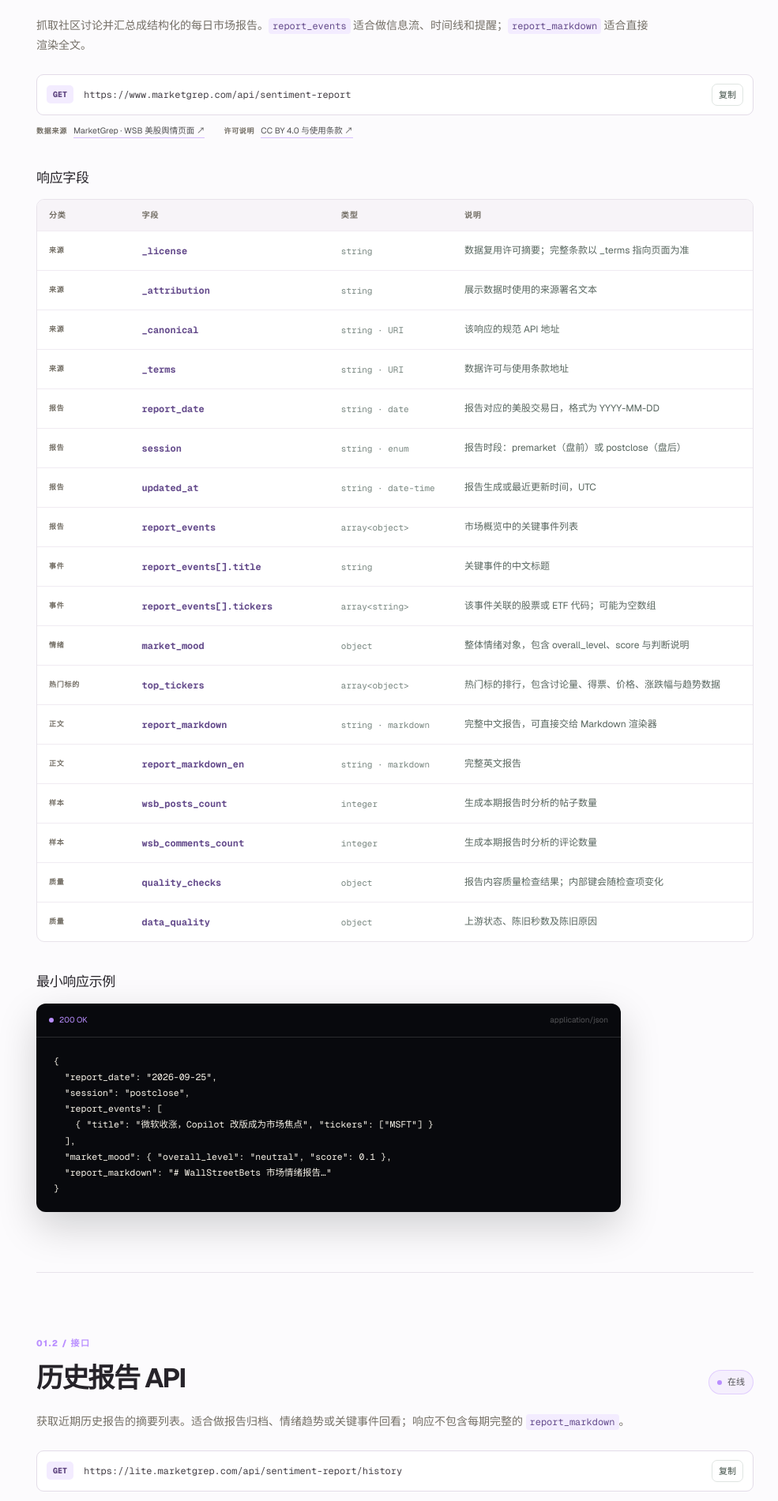
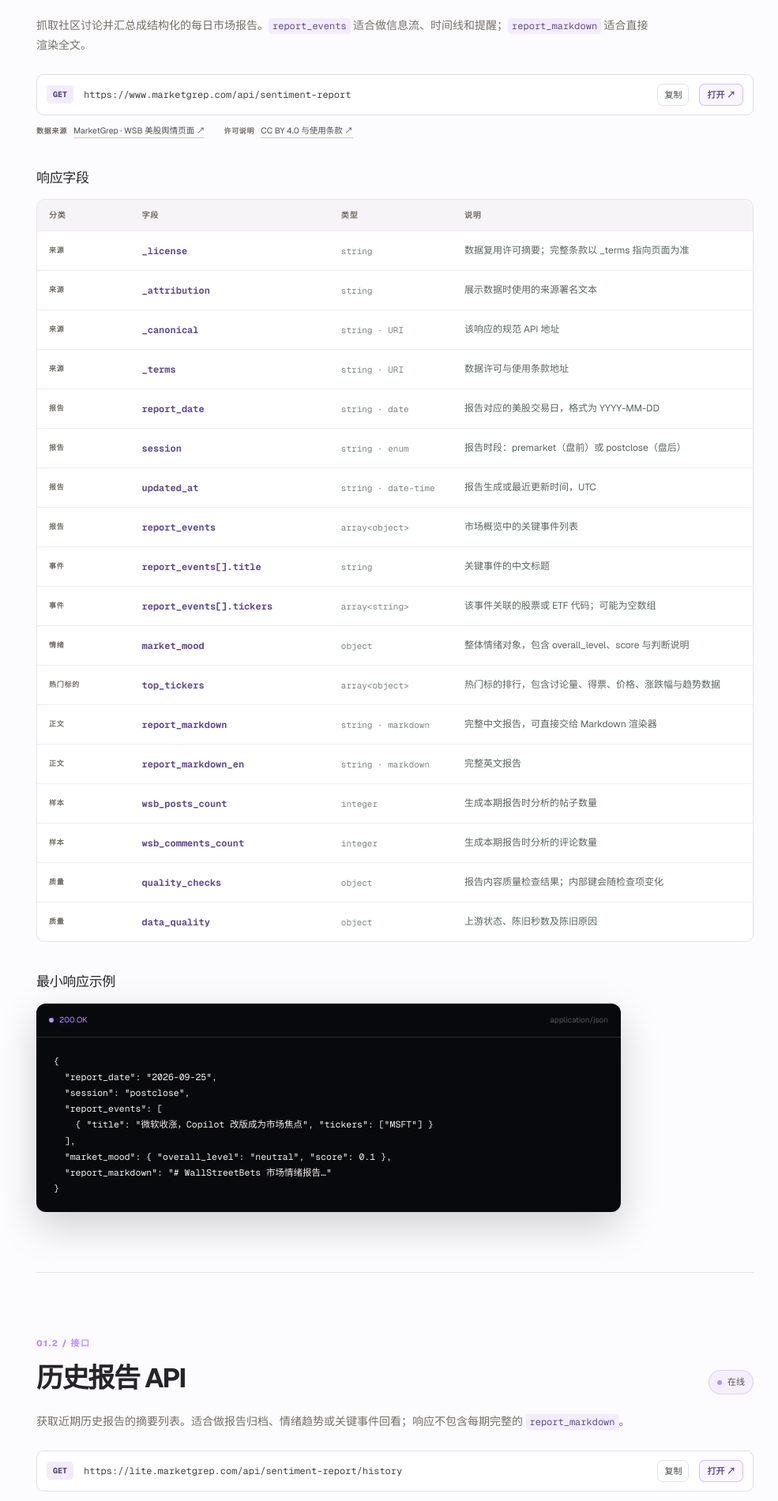
Before and after one commit to juanjuanjie/FinEqual, a Next.js app: page / in a window 1280 px wide. Shown: the part 1499-3400 px from the top of the page at 79% size, without its empty margins (270-1255 px from the left). Built offline with nearby package versions, Linux system fonts and the light colour scheme.

Commit message:
Add open buttons to GET endpoints

```diff
--- a/app/globals.css
+++ b/app/globals.css
@@ -102,6 +102,8 @@ pre { margin:0; padding:20px 22px; overflow:auto; font-size:11.5px; line-height:
 .endpoint-bar { display:flex; align-items:center; gap:13px; padding:11px 12px; border:1px solid #dbe3de; background:white; border-radius:9px; }
 .endpoint-bar>span { padding:5px 8px; color:#08724d; background:#e3f4eb; border-radius:5px; font:800 10px var(--font-geist-mono); }
 .endpoint-bar code { min-width:0; flex:1; overflow:hidden; text-overflow:ellipsis; font-size:12px; color:#34463e; }
+.endpoint-open { flex:0 0 auto; padding:5px 9px; border:1px solid rgba(185,142,255,.56); border-radius:7px; color:#654c8c; background:rgba(185,142,255,.08); font-size:11px; font-weight:650; white-space:nowrap; transition:background .15s,border-color .15s,color .15s; }
+.endpoint-open:hover { color:#4f366f; border-color:#b98eff; background:rgba(185,142,255,.16); }
 .path-parameter { display:grid; grid-template-columns:auto auto 1fr; align-items:center; gap:10px; margin-top:10px; padding:10px 12px; border:1px dashed #ddd3e5; border-radius:9px; background:rgba(185,142,255,.05); font-size:11px; }
 .path-parameter>span { color:#746f66; font-size:9px; font-weight:760; letter-spacing:.08em; text-transform:uppercase; }
 .path-parameter code { padding:3px 6px; border-radius:4px; background:#eee7f8; color:#654c8c; font-weight:700; }
--- a/app/page.tsx
+++ b/app/page.tsx
@@ -9,6 +9,7 @@ const thirteenFSourceUrl = "https://lite.marketgrep.com/zh/13f";
 const thirteenFManagerSourceUrl = "https://lite.marketgrep.com/zh/13f/managers/berkshire-hathaway";
 const managersUrl = "https://lite.marketgrep.com/api/13f/managers";
 const managerDetailUrl = "https://lite.marketgrep.com/api/13f/managers/{slug}";
+const managerDetailExampleUrl = "https://lite.marketgrep.com/api/13f/managers/berkshire-hathaway";
 const licenseUrl = "https://lite.marketgrep.com/license/";
 const finvizFinanceRepoUrl = "https://github.com/lit26/finvizfinance";
 const finvizFinanceDocsUrl = "https://finvizfinance.readthedocs.io/en/latest/";
@@ -201,6 +202,10 @@ function CopyButton({ value, compact = false }: { value: string; compact?: boole
   return <button className={compact ? "copy compact" : "copy"} onClick={copy} aria-label="复制内容">{copied ? "已复制" : "复制"}</button>;
 }
 
+function OpenEndpointButton({ href }: { href: string }) {
+  return <a className="endpoint-open" href={href} target="_blank" rel="noreferrer" aria-label="在新标签页打开接口">打开 ↗</a>;
+}
+
 function ApiAttribution({ sourceUrl = sourcePageUrl, sourceLabel = "MarketGrep · WSB 美股舆情页面" }: { sourceUrl?: string; sourceLabel?: string }) {
   return <div className="api-attribution" aria-label="接口来源与许可">
     <span><b>数据来源</b><a href={sourceUrl} target="_blank" rel="noreferrer">{sourceLabel} ↗</a></span>
@@ -280,7 +285,7 @@ export default function Home() {
       <div className="api-subsection" id="daily">
         <div className="section-heading"><div><span className="section-number">01.1 / 接口</span><h2>最新报告 API</h2></div><span className="status"><i /> 在线</span></div>
         <p className="lead">抓取社区讨论并汇总成结构化的每日市场报告。<code>report_events</code> 适合做信息流、时间线和提醒；<code>report_markdown</code> 适合直接渲染全文。</p>
-        <div className="endpoint-bar"><span>GET</span><code>{dailyUrl}</code><CopyButton value={dailyUrl} compact /></div>
+        <div className="endpoint-bar"><span>GET</span><code>{dailyUrl}</code><CopyButton value={dailyUrl} compact /><OpenEndpointButton href={dailyUrl} /></div>
         <ApiAttribution />
         <h3>响应字段</h3>
         <div className="field-table"><div className="field-head"><span>分类</span><span>字段</span><span>类型</span><span>说明</span></div>{fields.map(([scope, name, type, desc]) => <div className="field-row" key={name}><span className="field-scope">{scope}</span><code>{name}</code><span>{type}</span><p>{desc}</p></div>)}</div>
@@ -299,7 +304,7 @@ export default function Home() {
       <div className="api-subsection" id="history">
         <div className="section-heading"><div><span className="section-number">01.2 / 接口</span><h2>历史报告 API</h2></div><span className="status"><i /> 在线</span></div>
         <p className="lead">获取近期历史报告的摘要列表。适合做报告归档、情绪趋势或关键事件回看；响应不包含每期完整的 <code>report_markdown</code>。</p>
-        <div className="endpoint-bar"><span>GET</span><code>{historyUrl}</code><CopyButton value={historyUrl} compact /></div>
+        <div className="endpoint-bar"><span>GET</span><code>{historyUrl}</code><CopyButton value={historyUrl} compact /><OpenEndpointButton href={historyUrl} /></div>
         <ApiAttribution />
         <h3>响应字段</h3>
         <div className="field-table"><div className="field-head"><span>分类</span><span>字段</span><span>类型</span><span>说明</span></div>{historyFields.map(([scope, name, type, desc]) => <div className="field-row" key={name}><span className="field-scope">{scope}</span><code>{name}</code><span>{type}</span><p>{desc}</p></div>)}</div>
@@ -342,7 +347,7 @@ export default function Home() {
         <div className="api-subsection" id="managers">
           <div className="section-heading"><div><span className="section-number">02.1 / 接口</span><h2>机构列表 API</h2></div><span className="status"><i /> 季度更新</span></div>
           <p className="lead">返回精选机构管理人及其最新 13F 申报季度。适合制作机构目录、筛选器和聪明钱概览，并为详情接口取得 <code>slug</code>。</p>
-          <div className="endpoint-bar"><span>GET</span><code>{managersUrl}</code><CopyButton value={managersUrl} compact /></div>
+          <div className="endpoint-bar"><span>GET</span><code>{managersUrl}</code><CopyButton value={managersUrl} compact /><OpenEndpointButton href={managersUrl} /></div>
           <ApiAttribution sourceUrl={thirteenFSourceUrl} sourceLabel="MarketGrep · 机构持仓 13F 研究页面" />
           <h3>响应字段</h3>
           <div className="field-table"><div className="field-head"><span>分类</span><span>字段</span><span>类型</span><span>说明</span></div>{managerFields.map(([scope, name, type, desc]) => <div className="field-row" key={name}><span className="field-scope">{scope}</span><code>{name}</code><span>{type}</span><p>{desc}</p></div>)}</div>
@@ -374,7 +379,7 @@ export default function Home() {
         <div className="api-subsection" id="manager-detail">
           <div className="section-heading"><div><span className="section-number">02.2 / 接口</span><h2>13F 机构持仓详情 API</h2></div><span className="status"><i /> 季度更新</span></div>
           <p className="lead">按机构 <code>slug</code> 返回完整持仓、环比调仓、历史季度矩阵、策略标签与研究叙事。13F 只覆盖申报范围内的证券，<code>reported_value</code> 不应直接当作机构总资产 AUM。</p>
-          <div className="endpoint-bar"><span>GET</span><code>{managerDetailUrl}</code><CopyButton value={managerDetailUrl} compact /></div>
+          <div className="endpoint-bar"><span>GET</span><code>{managerDetailUrl}</code><CopyButton value={managerDetailUrl} compact /><OpenEndpointButton href={managerDetailExampleUrl} /></div>
           <div className="path-parameter"><span>路径参数</span><code>slug</code><p>来自机构列表的 <code>managers[].slug</code>，例如 <code>berkshire-hathaway</code>。</p></div>
           <ApiAttribution sourceUrl={thirteenFManagerSourceUrl} sourceLabel="MarketGrep · 伯克希尔·哈撒韦 13F 机构详情页" />
           <h3>响应字段</h3>
```
